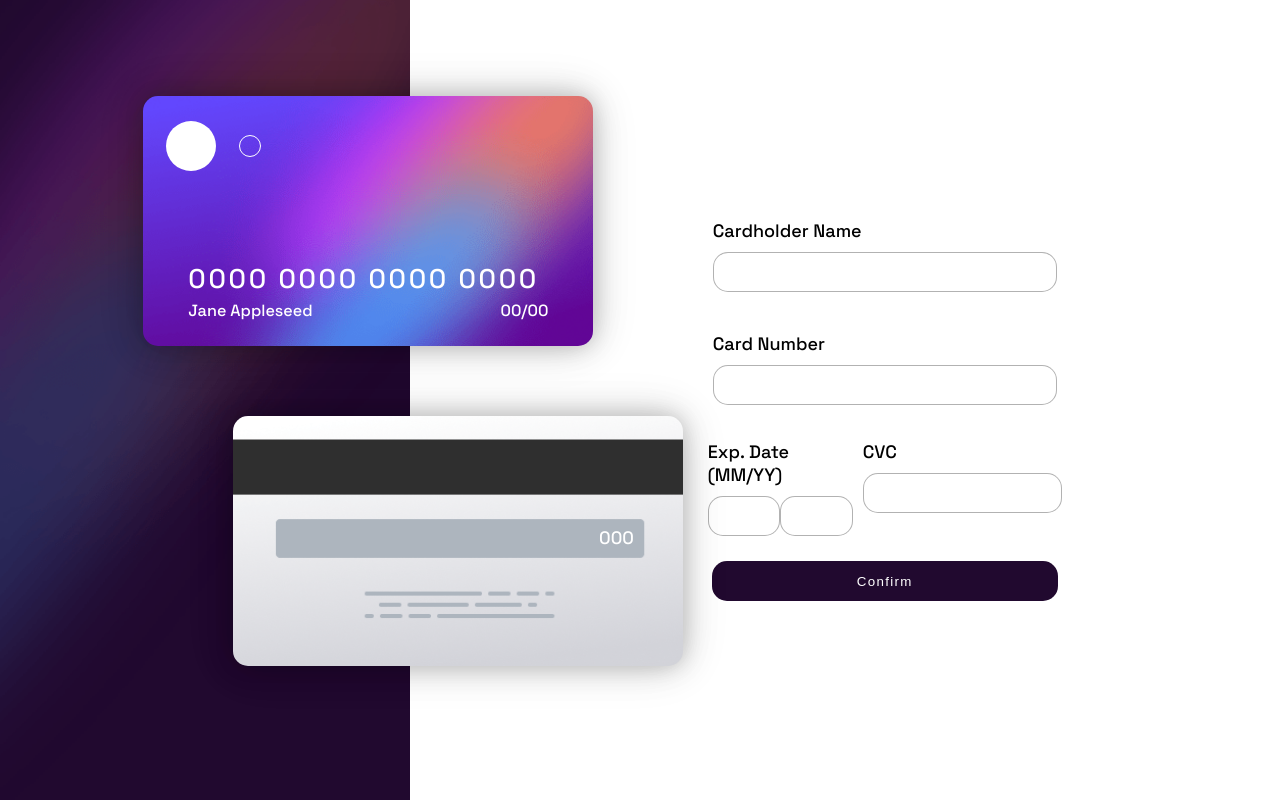
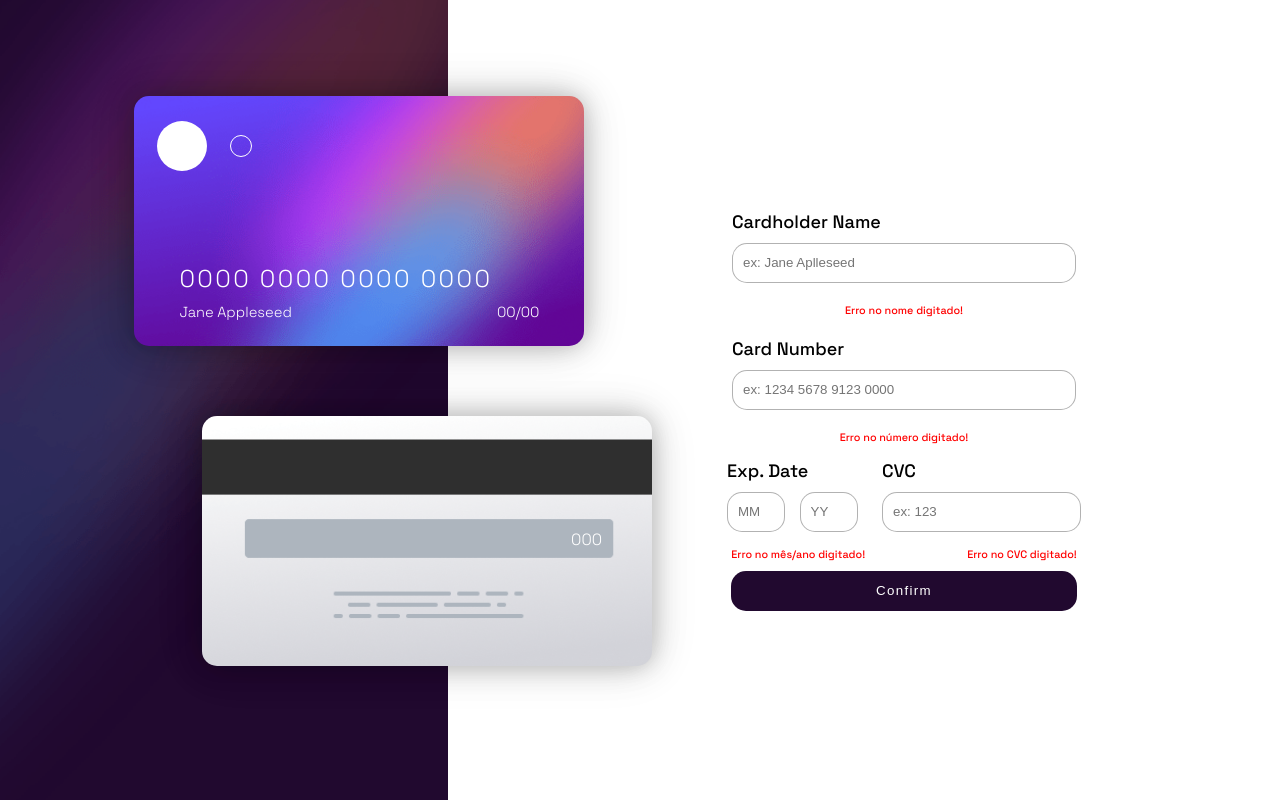
Before and after one commit to natediasdev/challenges_front-end-mentor, a plain HTML site: page interactive-card-details-form-main/index.html in a window 1280 px wide. Both pictures are taken after a click on the input "Confirm". Drawn offline with Linux system fonts and the light colour scheme.

Commit message:
Atualizando projeto

```diff
--- a/interactive-card-details-form-main/commands.js
+++ b/interactive-card-details-form-main/commands.js
@@ -0,0 +1,56 @@
+function valid() {
+    var cardName = document.querySelector('.cardholder')
+    var cardNumber = document.querySelector('.card-name')
+    var expDate = document.querySelector('.exp-date')
+    var cvc = document.querySelector('.cvc')
+
+    var inputCardName = document.querySelector('#cardholder-name')
+    var inputCardNumber = document.querySelector('#card-number')
+    var inputMonth = document.querySelector('#month')
+    var inputYear = document.querySelector('#year')
+    var inputCVC = document.querySelector('#cvc')
+
+    var errorName = document.querySelector('#errorName')
+    var errorNumber = document.querySelector('#errorNumber')
+    var errorYear = document.querySelector('#errorYear')
+    var errorCvc = document.querySelector('#errorCvc')
+
+    var data = new Date()
+    var ano_atual = data.getFullYear() - 2000
+    let ano_proximo = ano_atual + 15
+
+
+    if (inputCardNumber.value.length < 16 || inputCardNumber.value.length > 16) {
+        errorNumber.innerHTML = 'Erro no número digitado!'
+        errorNumber.style.color = 'red'
+    }
+
+
+    if (inputCardName.value.length == 0) {
+        errorName.innerHTML = 'Erro no nome digitado!'
+        errorName.style.color = 'red'
+    }
+
+
+    if (inputMonth.value.length <= 0 || inputMonth.value.length <= 3 || inputYear.value <= ano_atual || inputYear.value > ano_proximo || inputYear.value.length >= 3) {
+        errorYear.innerHTML = 'Erro no mês/ano digitado!'
+        errorYear.style.color = 'red'
+    }
+
+
+
+    if (inputCVC.value.length == 0 || inputCVC.value.length >= 4) {
+        errorCvc.innerHTML = 'Erro no CVC digitado!'
+        errorCvc.style.color = 'red'
+    }
+
+
+
+    function card() {
+
+    }
+
+
+}
+
+card()
--- a/interactive-card-details-form-main/index.html
+++ b/interactive-card-details-form-main/index.html
@@ -33,13 +33,19 @@
       </div>
       <section class="items">
         <div class="data">
-          <span class="input">Cardholder Name<input type="text" id="" placeholder=""></span>
-          <span class="input">Card Number<input type="text" id="" placeholder=""></span>
+          <span class="input">Cardholder Name<input type="text" id="cardholder-name" placeholder="ex: Jane Aplleseed"></span>
+          <span class="error" id="errorName"></span>
+          <span class="input">Card Number<input type="number" id="card-number" placeholder="ex: 1234 5678 9123 0000"></span>
+          <span class="error" id="errorNumber"></span>
           <div class="ultima-linha">
-            <span class="input-especial">Exp. Date (MM/YY)<div class="date"><input type="text" id="" placeholder=""><input type="text" id="" placeholder=""></div></span>
-            <span>CVC<input type="text" id="" placeholder=""></span>
+            <span class="input-especial">Exp. Date<div class="date"><input type="number" id="month" placeholder="MM"><input type="number" id="year" placeholder="YY"></div></span>
+            <span>CVC<input type="number" id="cvc" placeholder="ex: 123"></span>
           </div>
-          <input type="submit" value="Confirm">
+          <div class="errors">
+            <span class="error" id="errorYear"></span>
+            <span class="error" id="errorCvc"></span>
+          </div>
+          <input type="submit" value="Confirm" onclick="valid()">
         </div>
       </section>
     </main>
--- a/interactive-card-details-form-main/styles/style.css
+++ b/interactive-card-details-form-main/styles/style.css
@@ -26,7 +26,7 @@ main .box {
     position: absolute;
     top: 0;
     left: 0;
-    width: 32vw;
+    width: 35vw;
     height: 100%;
     background: rgb(68, 0, 68) url('../images/bg-main-desktop.png') center center no-repeat;
     background-size: cover;
@@ -36,6 +36,8 @@ main .box .cards {
     position: absolute;
     width: 450px;
     height: 250px;
+    font-weight: lighter;
+    font-size: 0.9em;
     border-radius: 15px;
     z-index: 10;
     box-shadow: 0 0 20px rgba(0, 0, 0, 0.1),
@@ -46,7 +48,7 @@ main .box .cards {
 
 main .box .card-front {
     top: 12%;
-    left: 35%;
+    left: 30%;
     display: flex;
     justify-content: center;
     align-items: flex-end;
@@ -114,7 +116,7 @@ main .box .card-front .content .exp-date {
 main .box .card-back {
     position: relative;
     top: 52%;
-    left: 57%;
+    left: 45%;
     background: #fff url('../images/bg-card-back.png') center center no-repeat;
     background-size: cover;
 }
@@ -122,7 +124,7 @@ main .box .card-back {
 main .box .card-back .cvc {
     position: absolute;
     right: 11%;
-    top: 44%;
+    top: 45%;
     color: #fff;
 }
 
@@ -131,7 +133,7 @@ main .items {
     top: 0;
     right: 0;
     height: 100%;
-    width: 68vw;
+    width: 65vw;
     display: flex;
     justify-content: center;
     align-items: center;
@@ -150,6 +152,17 @@ main .items .data {
 
 main .items .data span {
     padding: 5px;
+}
+
+main .items .data span.error {
+    padding: 0;
+    font-size: 0.6em;
+}
+
+main .items .data .errors {
+    width: 90%;
+    display: flex;
+    justify-content: space-between;
 }
 
 main .items .data input {
@@ -187,11 +200,13 @@ main .items .data .ultima-linha .input-especial {
 }
 
 main .items .data .ultima-linha .input-especial .date input{
-    width: 50%;
+    width: 40%;
+    margin-right: 10%;
 }
 
 main .items .data input[type='submit'] {
     width: 90%;
+    cursor: pointer;
     border: none;
     color: white;
     letter-spacing: 0.1em;
```
